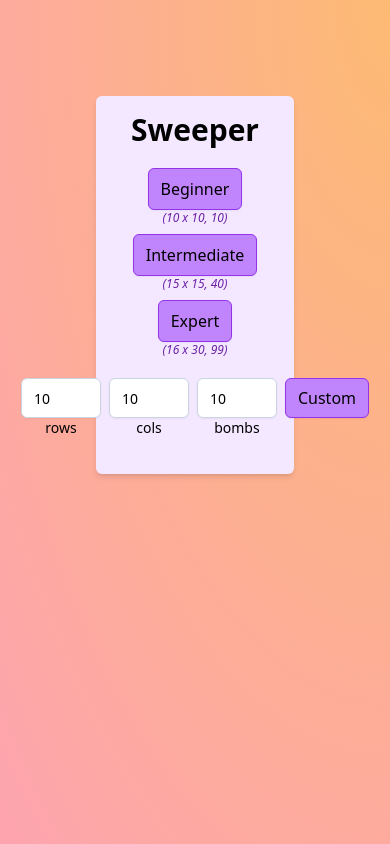
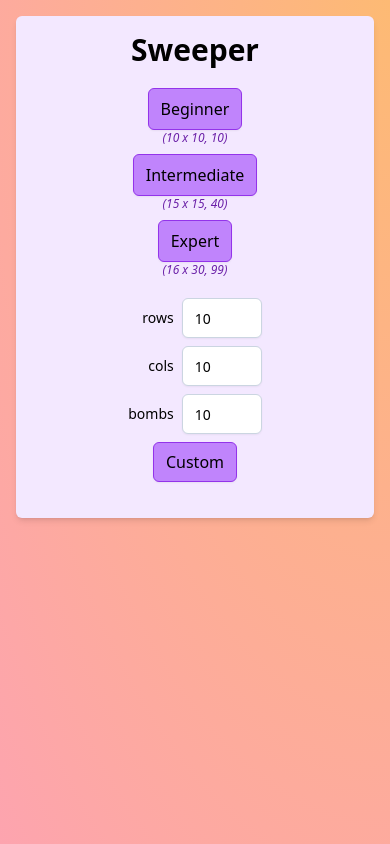
Before and after one commit to emmabckstrm/sweeper, a Next.js app: page / in a window 390 px wide. Built offline with nearby package versions, Linux system fonts and the light colour scheme.

Commit message:
fix: little bit better mobile view

```diff
--- a/app/Sweeper.tsx
+++ b/app/Sweeper.tsx
@@ -147,7 +147,7 @@ export const Sweeper = () => {
   };
 
   return (
-    <div className="flex justify-center p-24">
+    <div className="flex justify-center p-4 md:p-24">
       <Board
         gameBoard={gameBoard}
         gameState={gameState}
--- a/app/components/Board.tsx
+++ b/app/components/Board.tsx
@@ -57,7 +57,7 @@ export const Board = ({
 
   return (
     <div
-      className={`w-auto inline-flex min-w-[150px] min-h-[250px]
+      className={`w-full sm:w-auto inline-flex min-w-[150px] min-h-[250px]
                   items-center justify-center
                   flex-col bg-purple-100 rounded-md p-4 shadow-md
                   space-y-5
@@ -84,7 +84,7 @@ export const Board = ({
               );
             })}
           </div>
-          <div className="flex flex-row flex-nowrap space-x-2 items-start">
+          <div className="flex flex-col space-y-2 items-end sm:space-y-0 sm:flex-row sm:flex-nowrap sm:space-x-2 sm:items-start">
             {[
               { key: "rows", value: numberOfRows, setter: setNumberOfRows },
               { key: "cols", value: numberOfCols, setter: setNumberOfCols },
@@ -92,7 +92,8 @@ export const Board = ({
             ].map((item) => {
               const { key, value, setter } = item;
               return (
-                <div className="flex flex-col">
+                <div className="flex flex-row items-center space-x-2 sm:space-x-0 sm:flex-col-reverse">
+                  <span className="text-center text-sm">{key}</span>
                   <Input
                     disabled={gameState !== "idle"}
                     value={value}
@@ -100,10 +101,10 @@ export const Board = ({
                       setter(Number(event.target.value))
                     }
                   />
-                  <span className="text-center text-sm">{key}</span>
                 </div>
               );
             })}
+            <div className="w-full text-center">
               <Button
                 className="h-10"
                 onClick={() =>
@@ -113,10 +114,12 @@ export const Board = ({
                 Custom
               </Button>
             </div>
+          </div>
         </>
       )}
-      <div>
+      <div className="w-full">
         {gameState !== "idle" && (
+          <div className="overflow-auto w-full p-2">
             <div className="shadow-sm inline-block bg-purple-600 p-1 rounded-md">
               {gameBoard.map((row, r) => {
                 return (
@@ -135,6 +138,7 @@ export const Board = ({
                 );
               })}
             </div>
+          </div>
         )}
       </div>
 
```
Lines whose indentation alone changed are shown as unchanged.
